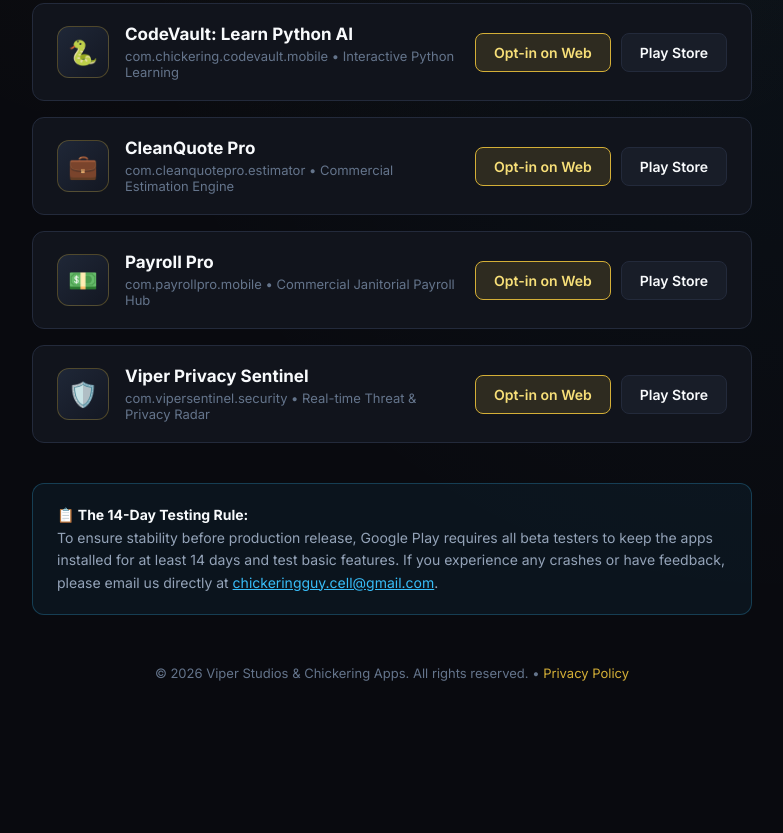
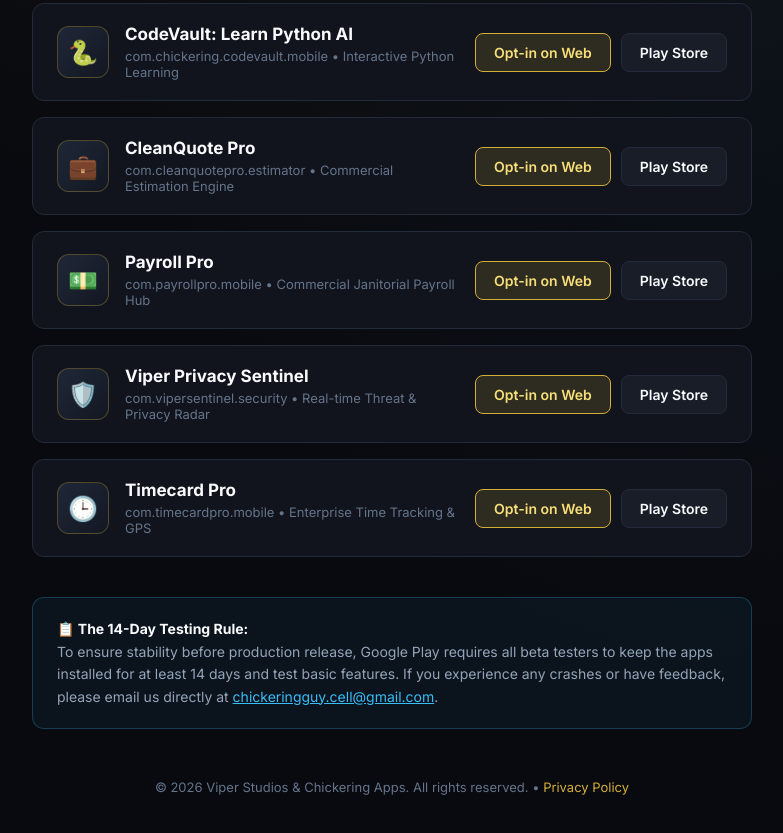
Before and after one commit to chickeringguycell-dotcom/chickeringguycell-dotcom.github.io, a plain HTML site: page beta.html in a window 1280 px wide. Shown: the part 820-1653 px from the top of the page, without its empty margins (248-1031 px from the left). Before the commit the page ends 1581 px from the top, so only its background shows below. Drawn offline with Linux system fonts and the light colour scheme.

Commit message:
Add 7th app (Timecard Pro) to Beta Testing Hub

```diff
--- a/beta.html
+++ b/beta.html
@@ -418,6 +418,21 @@
                     <a href="https://play.google.com/store/apps/details?id=com.vipersentinel.security" target="_blank" class="optin-btn">Play Store</a>
                 </div>
             </div>
+
+            <!-- App 7: Timecard Pro -->
+            <div class="app-card">
+                <div class="app-info">
+                    <div class="app-icon">🕒</div>
+                    <div class="app-details">
+                        <h3>Timecard Pro</h3>
+                        <p>com.timecardpro.mobile • Enterprise Time Tracking & GPS</p>
+                    </div>
+                </div>
+                <div class="app-actions">
+                    <a href="https://play.google.com/apps/testing/com.timecardpro.mobile" target="_blank" class="optin-btn primary">Opt-in on Web</a>
+                    <a href="https://play.google.com/store/apps/details?id=com.timecardpro.mobile" target="_blank" class="optin-btn">Play Store</a>
+                </div>
+            </div>
         </div>
     </div>
 
```
